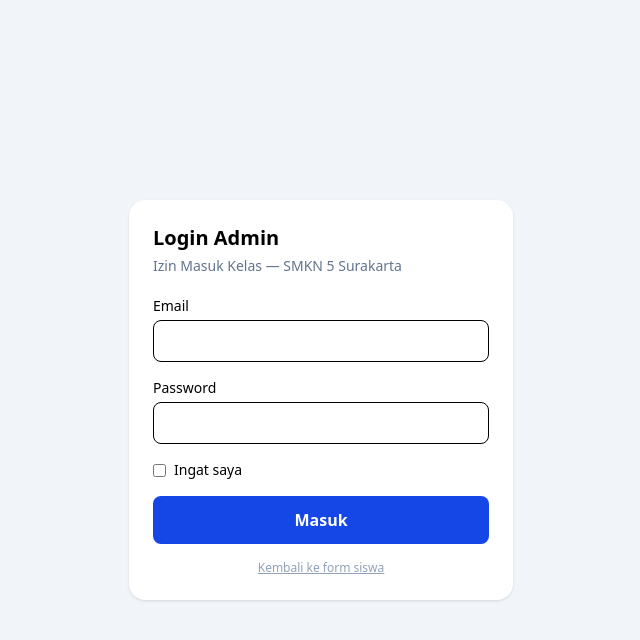
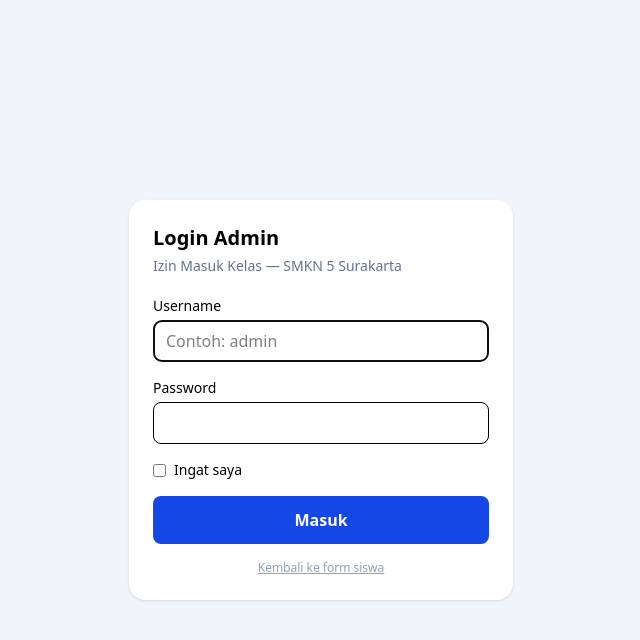
Before and after one commit to trshofbart/izin-masuk-kelas, a Laravel app: page /admin/login in a window 1280 px wide. Shown: the top 640 px of the page, without its empty margins (319-959 px from the left). Run offline with Laravel 12, Linux system fonts and the light colour scheme.

Commit message:
Login admin hanya username: migrasi username + backfill akun lama, form & auth username

```diff
--- a/app/Http/Controllers/Admin/AuthController.php
+++ b/app/Http/Controllers/Admin/AuthController.php
@@ -9,9 +9,14 @@ class AuthController extends Controller {
         return view('admin.login');
     }
     public function login(Request $request) {
-        $cred = $request->validate(['email'=>['required','email'],'password'=>['required','string']]);
+        // Login admin hanya memakai username + password (tanpa email).
+        $cred = $request->validate([
+            'username' => ['required', 'string', 'max:50'],
+            'password' => ['required', 'string'],
+        ]);
+        $cred['username'] = strtolower(trim($cred['username']));
         if (!Auth::attempt($cred, $request->boolean('remember'))) {
-            return back()->withErrors(['email'=>'Email atau password salah.'])->onlyInput('email');
+            return back()->withErrors(['username' => 'Username atau password salah.'])->onlyInput('username');
         }
         $request->session()->regenerate();
         return redirect()->intended(route('admin.rekap'));
--- a/app/Models/User.php
+++ b/app/Models/User.php
@@ -10,7 +10,7 @@ use Illuminate\Database\Eloquent\Factories\HasFactory;
 use Illuminate\Foundation\Auth\User as Authenticatable;
 use Illuminate\Notifications\Notifiable;
 
-#[Fillable(['name', 'email', 'password'])]
+#[Fillable(['name', 'username', 'email', 'password'])]
 #[Hidden(['password', 'remember_token'])]
 class User extends Authenticatable
 {
--- a/resources/views/admin/login.blade.php
+++ b/resources/views/admin/login.blade.php
@@ -8,7 +8,7 @@
     <p class="text-sm text-slate-500 mb-5">Izin Masuk Kelas — SMKN 5 Surakarta</p>
     @if ($errors->any())<div class="mb-4 bg-red-100 border border-red-300 text-red-800 px-4 py-3 rounded-lg text-sm">{{ $errors->first() }}</div>@endif
     <form method="POST" action="{{ route('admin.login.store') }}" class="space-y-4">@csrf
-        <div><label class="block text-sm font-medium mb-1">Email</label><input type="email" name="email" value="{{ old('email') }}" required class="w-full border rounded-lg px-3 py-2"></div>
+        <div><label class="block text-sm font-medium mb-1">Username</label><input type="text" name="username" value="{{ old('username') }}" required autofocus class="w-full border rounded-lg px-3 py-2" placeholder="Contoh: admin"></div>
         <div><label class="block text-sm font-medium mb-1">Password</label><input type="password" name="password" required class="w-full border rounded-lg px-3 py-2"></div>
         <label class="flex items-center gap-2 text-sm"><input type="checkbox" name="remember" value="1"> Ingat saya</label>
         <button class="w-full bg-blue-700 hover:bg-blue-800 text-white font-semibold py-3 rounded-lg">Masuk</button>
```
Also changed, not shown: LARAGON_SETUP.md (+1 -1 lines), database/seeders/AdminUserSeeder.php (+13 -2 lines), tests/Feature/AdminLoginUsernameTest.php (added, +50 -0 lines), README.md, database/migrations/2026_11_16_000005_add_username_to_users_table.php (added).
